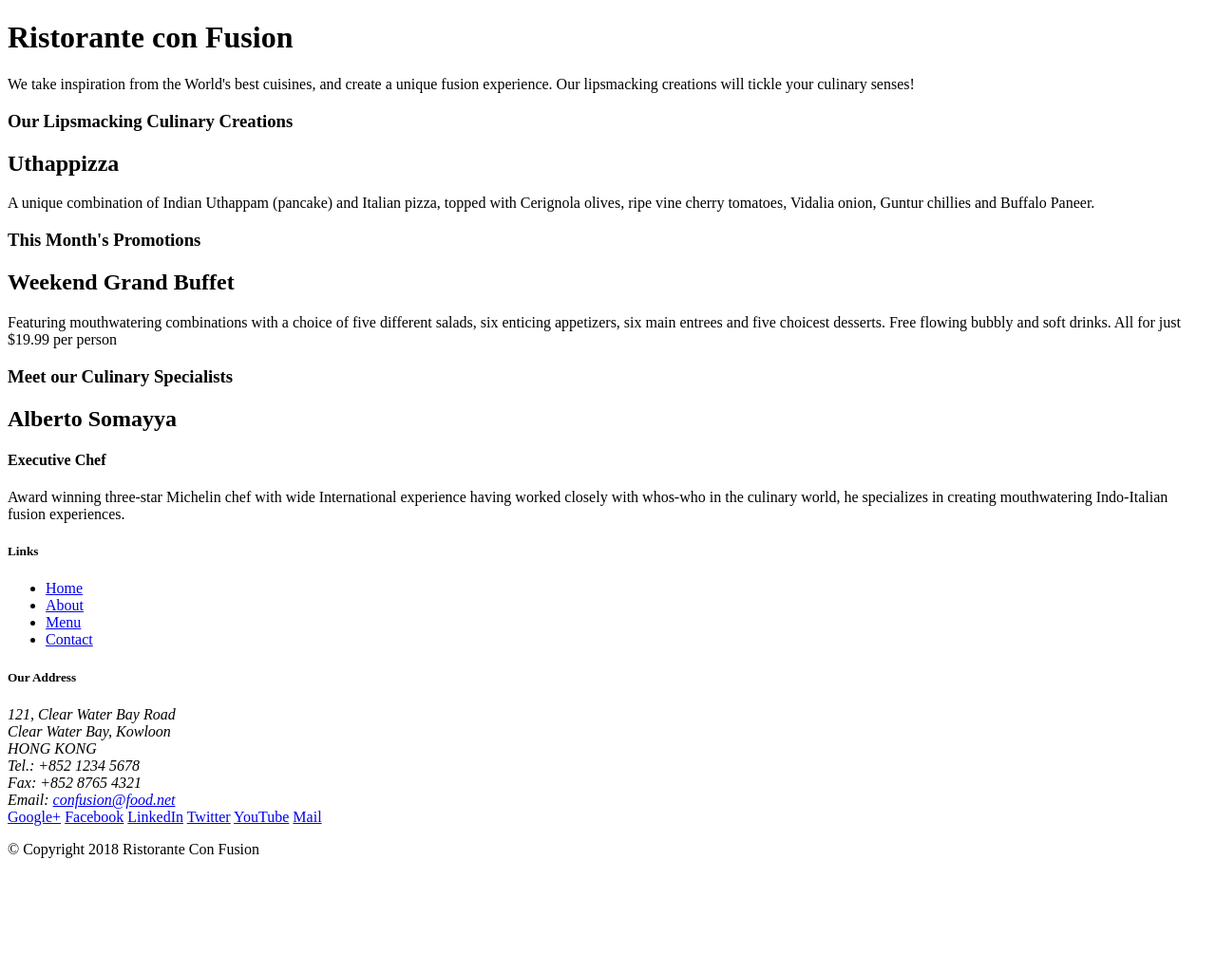
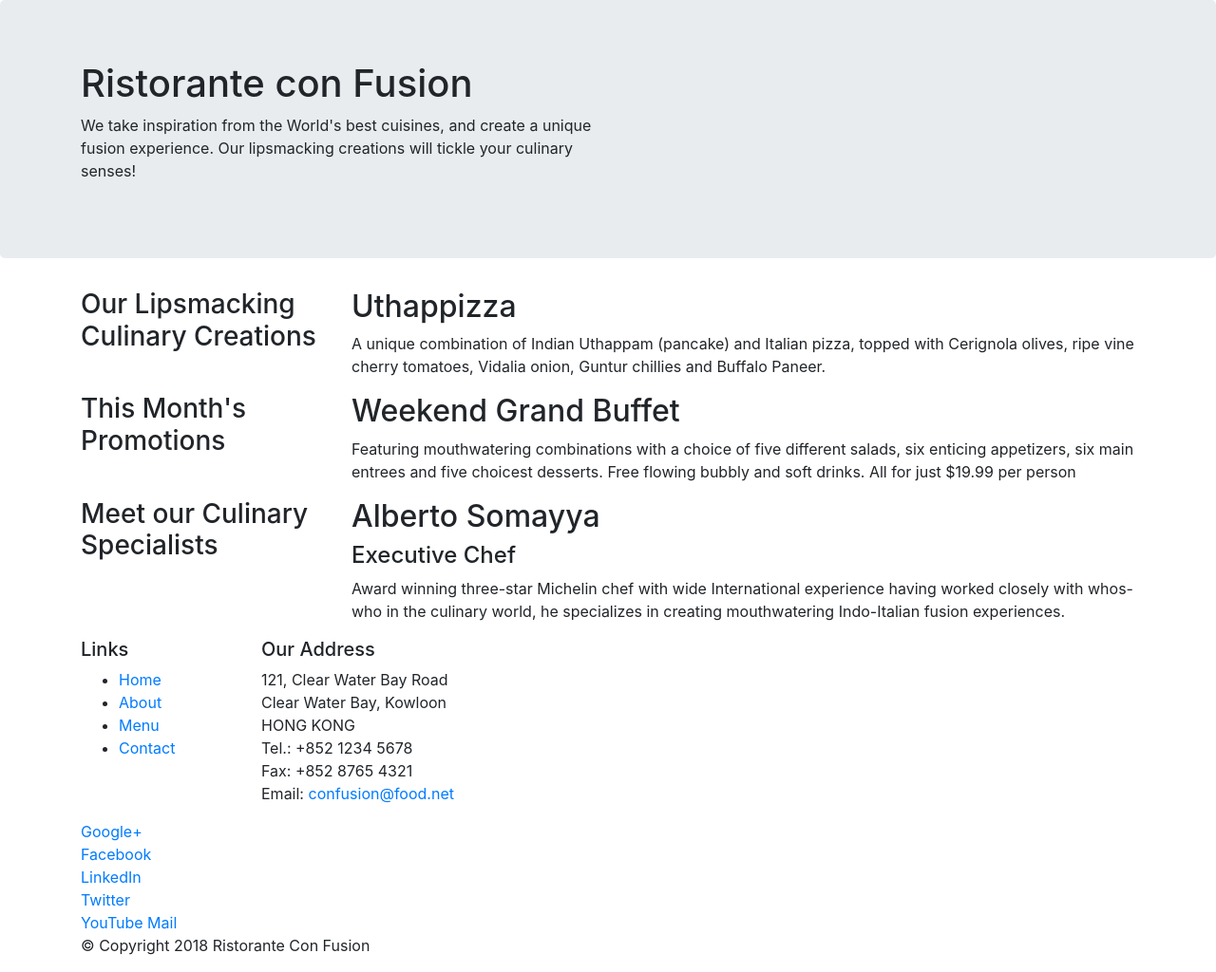
Before and after one commit to CFloy66-v12o/conFusion, a website: page index.html in a window 1280 px wide. Shown: the whole page at 95% size. Before the commit the page ends 920 px from the top, so only its background shows below. Drawn offline with nearby package versions, Linux system fonts and the light colour scheme.

Commit message:
added bootstrap grid classes

```diff
--- a/index.html
+++ b/index.html
@@ -2,51 +2,52 @@
 <html lang="en">
 
 <head>
+    <link rel="stylesheet" href="node_modules/bootstrap/dist/css/bootstrap.min.css">
     <title>Ristorante Con Fusion</title>
 </head>
 
 <body>
 
-    <header>
-        <div>
-            <div>
-                <div>
+    <header class="jumbotron">
+        <div class="container">
+            <div class="row">
+                <div class="col-12 col-sm-6">
                     <h1>Ristorante con Fusion</h1>
                     <p>We take inspiration from the World's best cuisines, and create a unique fusion experience. Our lipsmacking creations will tickle your culinary senses!</p>
                 </div>
-                <div>
+                <div class="col-12 col-sm">
                 </div>
             </div>
         </div>
     </header>
 
-    <div>
-        <div>
-            <div>
+    <div class="container">
+        <div class="row">
+            <div class="col-12 col-sm-4 col-md-3">
                 <h3>Our Lipsmacking Culinary Creations</h3>
             </div>
-            <div>
+            <div class="col col-sm col-md">
                 <h2>Uthappizza</h2>
                 <p>A unique combination of Indian Uthappam (pancake) and Italian pizza, topped with Cerignola olives, ripe vine cherry tomatoes, Vidalia onion, Guntur chillies and Buffalo Paneer.</p>
             </div>
         </div>
 
 
-        <div>
-            <div>
+        <div class="row">
+            <div class="col-12 col-sm-4 col-md-3">
                 <h3>This Month's Promotions</h3>
             </div>
-            <div>
+            <div class="col col-sm col-md">
                 <h2>Weekend Grand Buffet</h2>
                 <p>Featuring mouthwatering combinations with a choice of five different salads, six enticing appetizers, six main entrees and five choicest desserts. Free flowing bubbly and soft drinks. All for just $19.99 per person </p>
             </div>
         </div>
 
-        <div>
-            <div>
+        <div class="row">
+            <div class="col-12 col-sm-4 col-md-3">
                 <h3>Meet our Culinary Specialists</h3>
             </div>
-            <div>
+            <div class="col col-sm col-md">
                 <h2>Alberto Somayya</h2>
                 <h4>Executive Chef</h4>
                 <p>Award winning three-star Michelin chef with wide International experience having worked closely with whos-who in the culinary world, he specializes in creating mouthwatering Indo-Italian fusion experiences. </p>
@@ -55,9 +56,9 @@
     </div>
 
     <footer>
-        <div>
-            <div>
-                <div>
+        <div class="container">
+            <div class="row">
+                <div class="col-4 col-sm-2">
                     <h5>Links</h5>
                     <ul>
                         <li><a href="#">Home</a></li>
@@ -66,7 +67,7 @@
                         <li><a href="#">Contact</a></li>
                     </ul>
                 </div>
-                <div>
+                <div class="col-7 sol-sm-5">
                     <h5>Our Address</h5>
                     <address>
 		              121, Clear Water Bay Road<br>
@@ -78,7 +79,7 @@
 		           </address>
                 </div>
                 <div>
-                    <div>
+                    <div class="col-12 col-sm-4">
                         <a href="http://google.com/+">Google+</a>
                         <a href="http://www.facebook.com/profile.php?id=">Facebook</a>
                         <a href="http://www.linkedin.com/in/">LinkedIn</a>
@@ -88,14 +89,16 @@
                     </div>
                 </div>
            </div>
-           <div>
-                <div>
+           <div class="row">
+                <div class="col-auto">
                     <p>© Copyright 2018 Ristorante Con Fusion</p>
                 </div>
            </div>
         </div>
     </footer>
-
+<script src="node_modules/jquery/dist/jquery.slim.js"></script>
+<script src="node_modules/popper.js/dist/popper.min.js"></script>
+<script src="node_modules/bootstrap/dist/js/bootstrap.min.js"></script>
 </body>
 
 </html>
--- a/package.json
+++ b/package.json
@@ -12,5 +12,10 @@
   "license": "ISC",
   "devDependencies": {
     "lite-server": "^2.3.0"
+  },
+  "dependencies": {
+    "bootstrap": "^4.3.1",
+    "jquery": "^3.4.1",
+    "popper.js": "^1.14.7"
   }
 }
```
Also changed, not shown: 1 other file.
